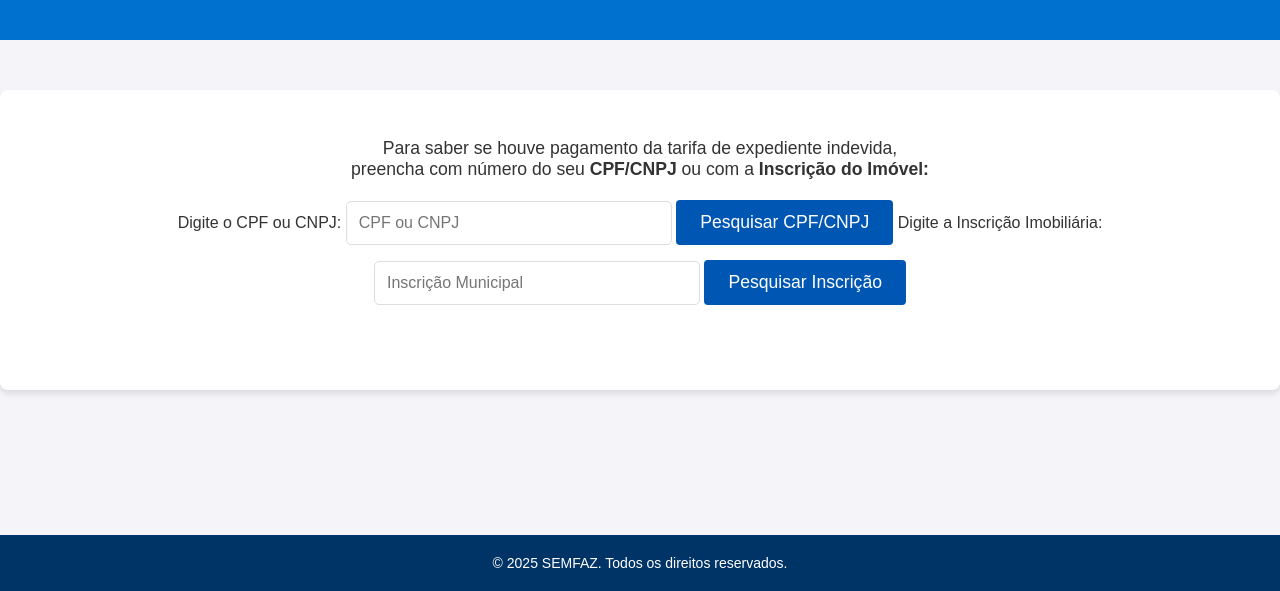
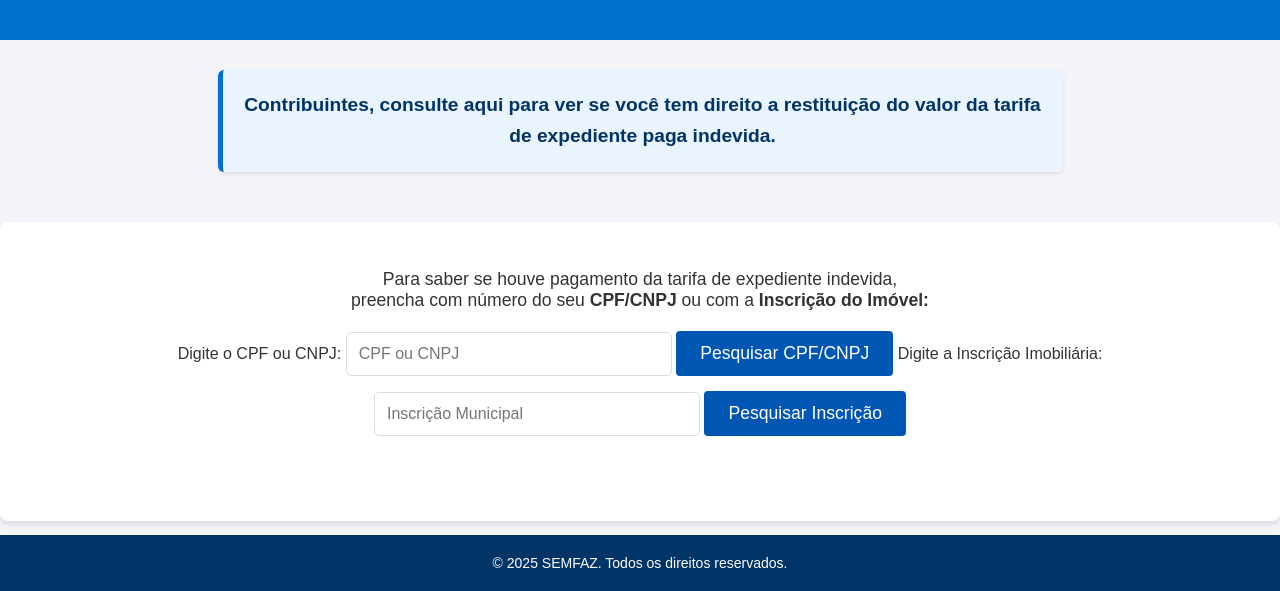
Before and after one commit to SemecConsulta/semec, a website: page index.html in a window 1280 px wide. Shown: the part 209-800 px from the top of the page. Drawn offline with Linux system fonts and the light colour scheme.

Commit message:
Adição do titulo

```diff
--- a/index.html
+++ b/index.html
@@ -14,6 +14,10 @@
   <a href="https://semfaz.portovelho.ro.gov.br/" target="_blank" class="botao-link">Ir para SEMFAZ </a>
   <h1>Secretaria da Fazenda</h1>
 </header>
+
+<div class="texto__Titulo">
+<h3>Contribuintes, consulte aqui para ver se você tem direito a restituição do valor da  tarifa de expediente paga  indevida.</h3>
+</div>
 
 <div class="search-box">
   <p class="descricao">Para saber se houve pagamento da tarifa de expediente indevida,<br> preencha com número do seu <b>CPF/CNPJ</b> ou com a <b>Inscrição do Imóvel:</b></p>
```
